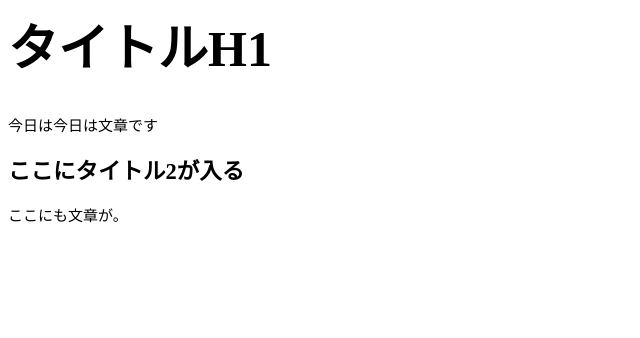
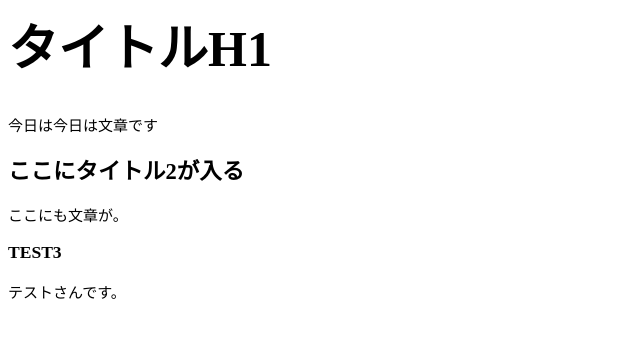
Before and after one commit to qtter/testSample, a plain HTML site: page index.html in a window 1280 px wide. Shown: the whole page, without its empty margins (0-640 px from the left). Drawn offline with Linux system fonts and the light colour scheme.

Commit message:
Update index.html

```diff
--- a/index.html
+++ b/index.html
@@ -11,5 +11,7 @@
     <p>今日は今日は文章です</p>
     <h2>ここにタイトル2が入る</h2>
     <p>ここにも文章が。</p>
+    <h3>TEST3</h3>
+    <p>テストさんです。</p>
 </body>
 </html>
```
